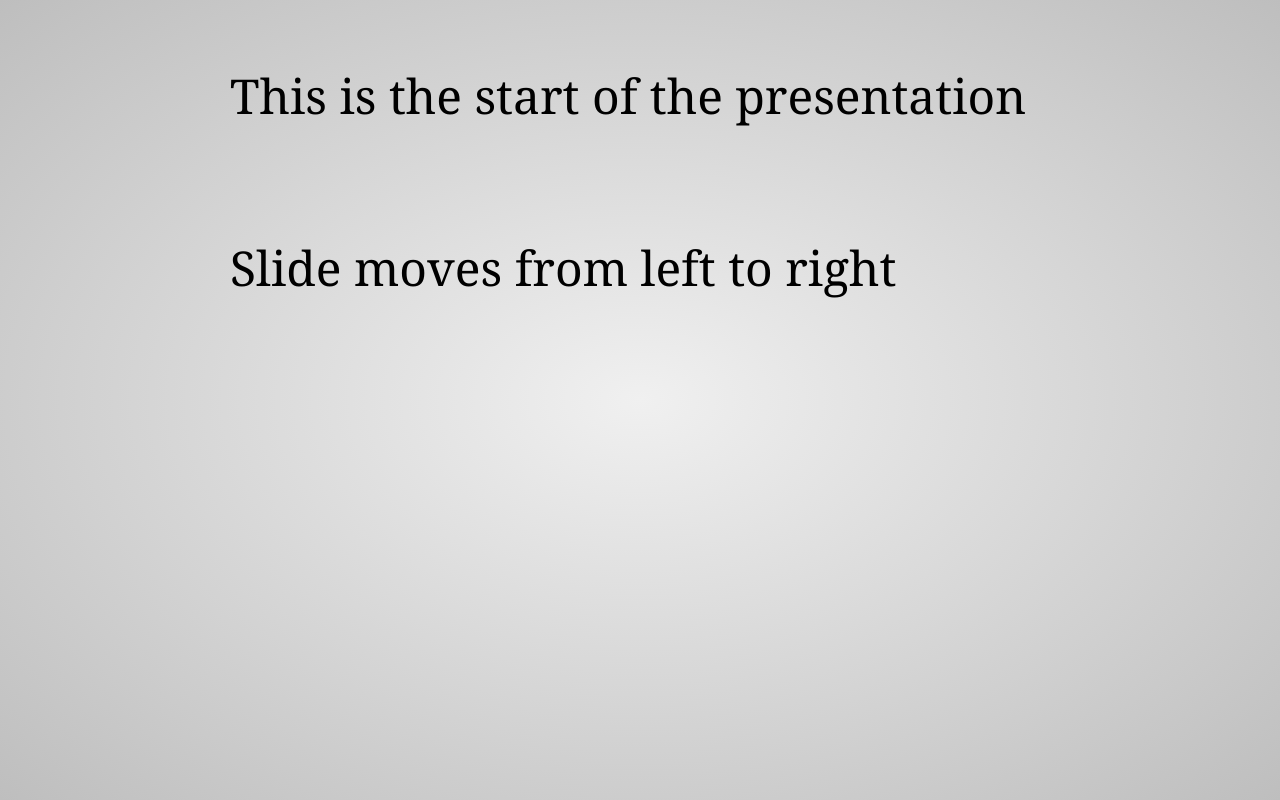
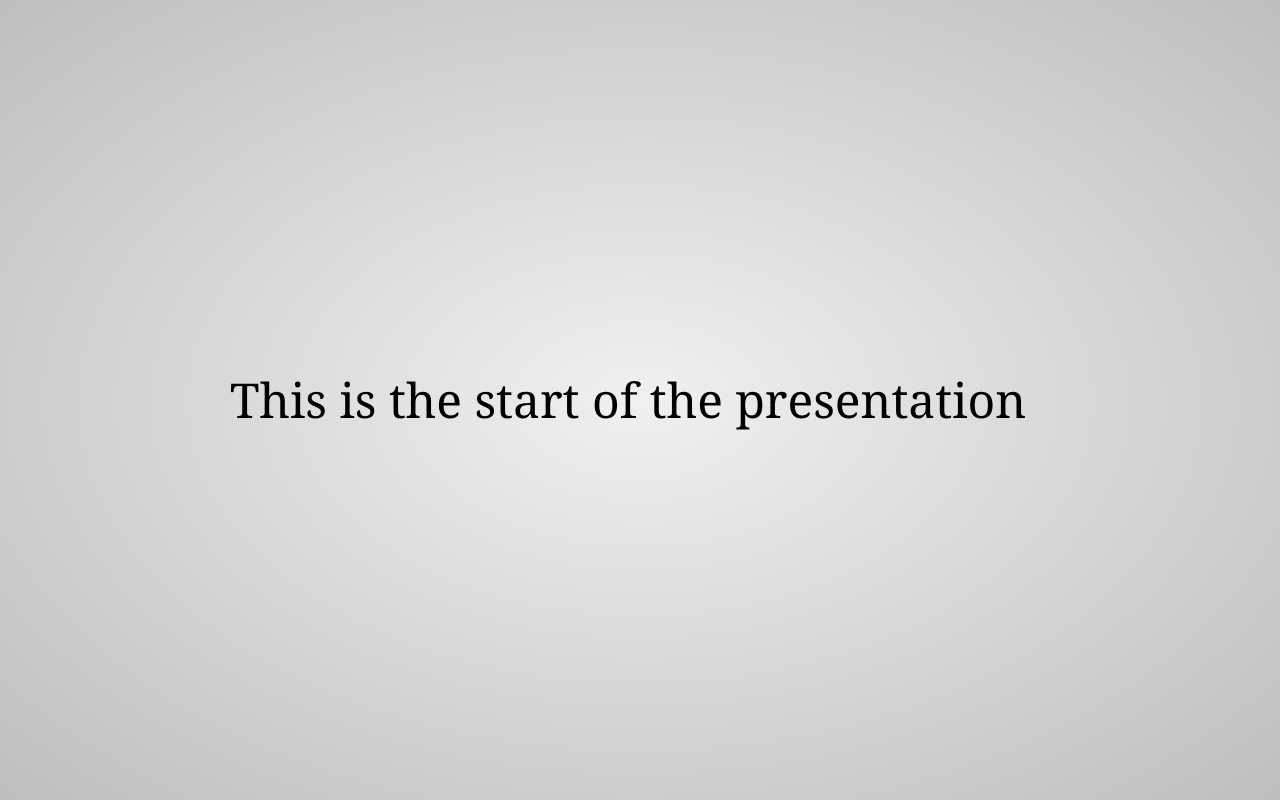
Before and after one commit to arinbasu/impress-teaching, a plain HTML site: page learning.html in a window 1280 px wide. Drawn offline with Linux system fonts and the light colour scheme.

Commit message:
Update learning.html

```diff
--- a/learning.html
+++ b/learning.html
@@ -8,22 +8,24 @@
   <body>
       <div id="impress">
 
-        <section id = "start" class="step 1">
+        <div id = "start" class="step 1">
         This is the start of the presentation
-        </section>
+        </div>
 
-        <section id = "s1" class="step 1" data-x="-1200" data-y="0">
+        <div id = "s1" class="step 1" data-x="-1200" data-y="0">
          Slide moves from left to right
 
-        </section>
+        </div>
 
 
 
      </div>
 
 
-  <script type="text/javascript">impress().init();</script>
-  <script type="text/javascript" src="impress.js-master/js/impress.js"></script>
+
+    <script src="impress.js-master/js/impress.js"></script>
+    <script>impress().init();</script>
+
   </body>
 
 </html>
```
